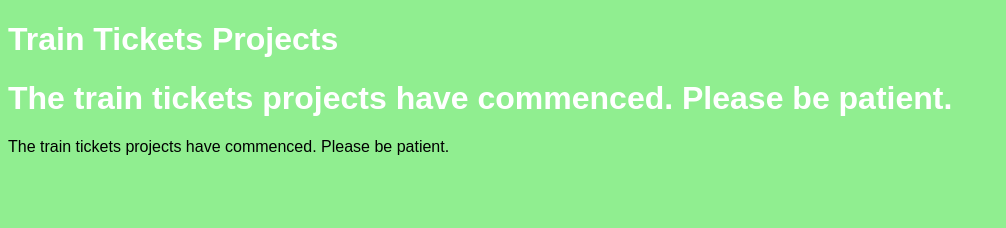
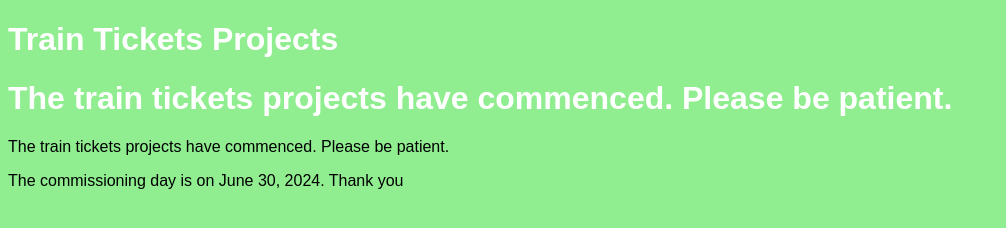
Before and after one commit to MagSamEnt/ticketapp, a plain HTML site: page index.html in a window 1280 px wide. Shown: the whole page, without its empty margins (0-1006 px from the left). Drawn offline with Linux system fonts and the light colour scheme.

Commit message:
The Nigeria commissining day was added

```diff
--- a/index.html
+++ b/index.html
@@ -23,6 +23,7 @@
  <h1>Train Tickets Projects</h1>
  <h1>The train tickets projects have commenced. Please be patient.</h1>
 	<p>The train tickets projects have commenced. Please be patient.</p>
+	<p> The commissioning day is on June 30, 2024. Thank you</p>
 
 </body>
 
```
